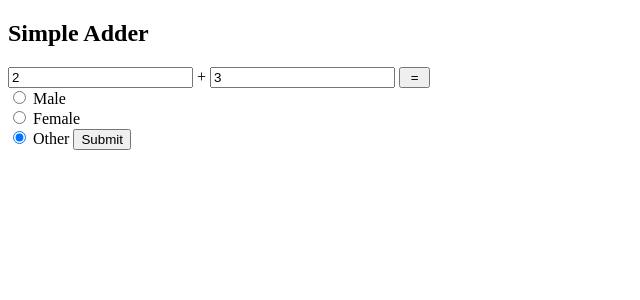
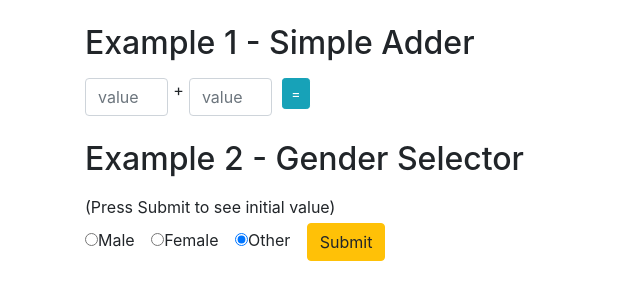
Before and after one commit to olanmj/FormsDemo, a plain HTML site: page FormsDemo/index.html in a window 1280 px wide. Shown: the whole page, without its empty margins (0-640 px from the left). Drawn offline with nearby package versions, Linux system fonts and the light colour scheme.

Commit message:
Bootstrap styling

```diff
--- a/FormsDemo/adder.js
+++ b/FormsDemo/adder.js
@@ -6,6 +6,7 @@ var add = function () {
 
 var selectGender = function () {
     var gender = document.querySelector("input[type=radio]:checked").value;
+    document.querySelector("#selected").innerHTML = "Current selection: <b>" + gender + "</b>";
 }
 
 window.onload = function () {
--- a/FormsDemo/index.html
+++ b/FormsDemo/index.html
@@ -4,21 +4,46 @@
     <meta charset="utf-8" />
     <title>Forms Demo</title>
     <script src="adder.js"></script>
+    <link rel="stylesheet" href="https://maxcdn.bootstrapcdn.com/bootstrap/4.0.0/css/bootstrap.min.css" integrity="sha384-Gn5384xqQ1aoWXA+058RXPxPg6fy4IWvTNh0E263XmFcJlSAwiGgFAW/dAiS6JXm" crossorigin="anonymous">
+    <link href="styles.css" rel="stylesheet" />
 </head>
 <body>
-    <h2>Simple Adder</h2>
-    <form>
-        <input type="number" id="op1" value="2" required /> +
-        <input type="number" id="op2" value="3" required />
-        <input type="button" id="btn" value=" = " />
-        <span id="sum"></span>
-    </form>
-
-    <form>
-        <input type="radio" name="gender" value="male"> Male<br>
-        <input type="radio" name="gender" value="female"> Female<br>
-        <input type="radio" name="gender" value="other" checked> Other
-        <button type="button" id="genderselect">Submit</button>
-    </form>
+    <div class="container">
+        <div class="my-4">
+            <h2 class="pb-2">Example 1 - Simple Adder</h2>
+            <form>
+                <div class="form-row">
+                    <div class="col-1">
+                        <input type="number" id="op1" placeholder="value 1" required class="form-control" />
+                    </div>
+                    +
+                    <div class="col-1">
+                        <input type="number" id="op2" placeholder="value 2" required class="form-control" />
+                    </div>
+                    <div class="col-2">
+                        <input type="button" id="btn" value=" = " class="btn btn-sm btn-info" />
+                        <span id="sum" ></span>
+                    </div>
+                </div>
+            </form>
+        </div>
+        <div class="my-4">
+            <h2 class="pb-2">Example 2 - Gender Selector</h2>
+            <div class="pb-1">(Press Submit to see initial value)</div>
+            <form>
+                <div class="form-check form-check-inline">
+                    <input type="radio" name="gender" value="male"> Male
+                </div>
+                <div class="form-check form-check-inline">
+                    <input type="radio" name="gender" value="female"> Female
+                </div>
+                <div class="form-check form-check-inline">
+                    <input type="radio" name="gender" value="other" checked> Other
+                </div>
+                <button type="button" id="genderselect" class="btn btn-warning">Submit</button>
+            </form>
+            <div id="selected"></div>
+        </div>
+    </div>
 </body>
 </html>
--- /dev/null
+++ b/FormsDemo/styles.css
@@ -0,0 +1,6 @@
+body {
+}
+#sum {
+    border-bottom: 1px dotted darkgray;
+    margin-left: 25px;
+}
```
Also changed, not shown: 3 other files.
